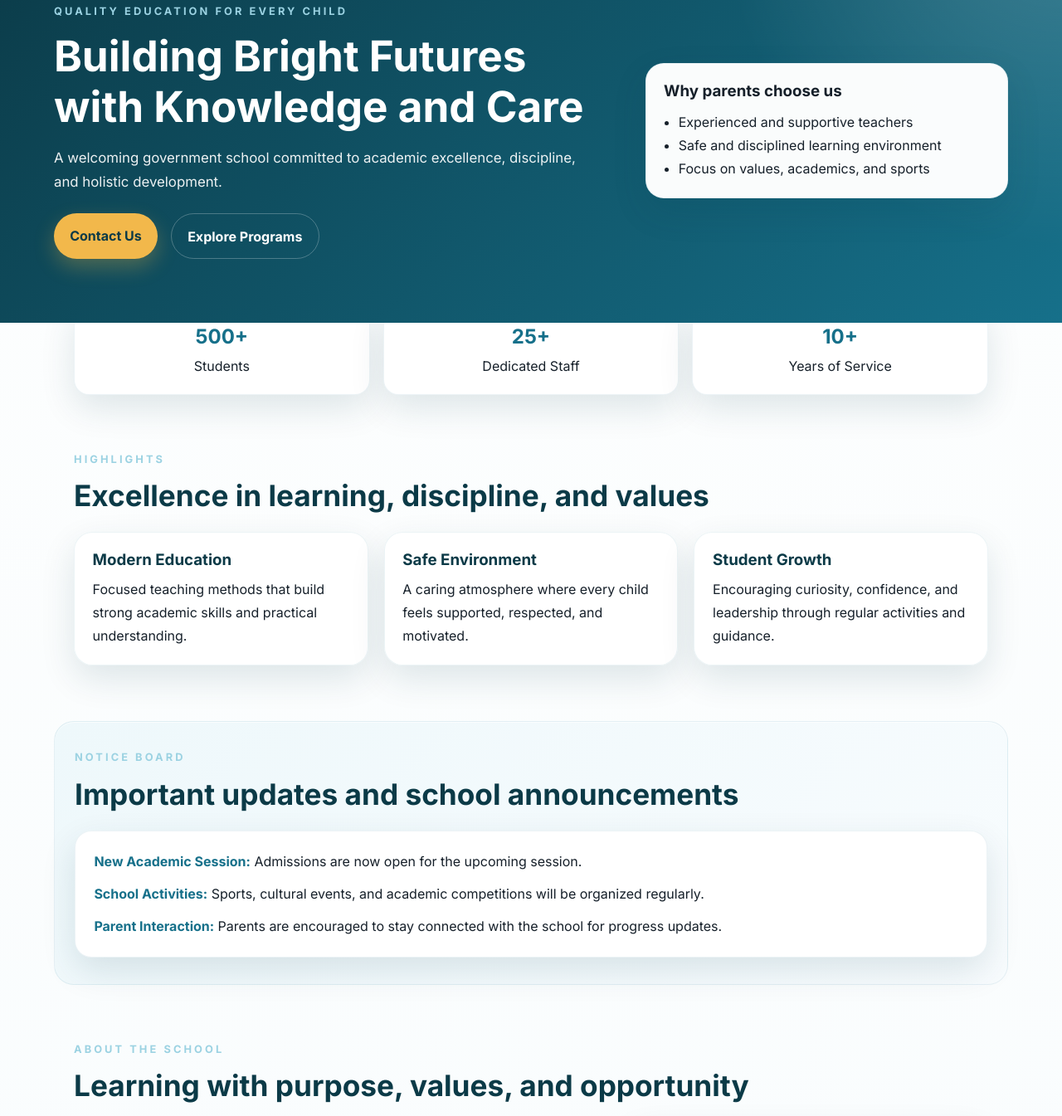
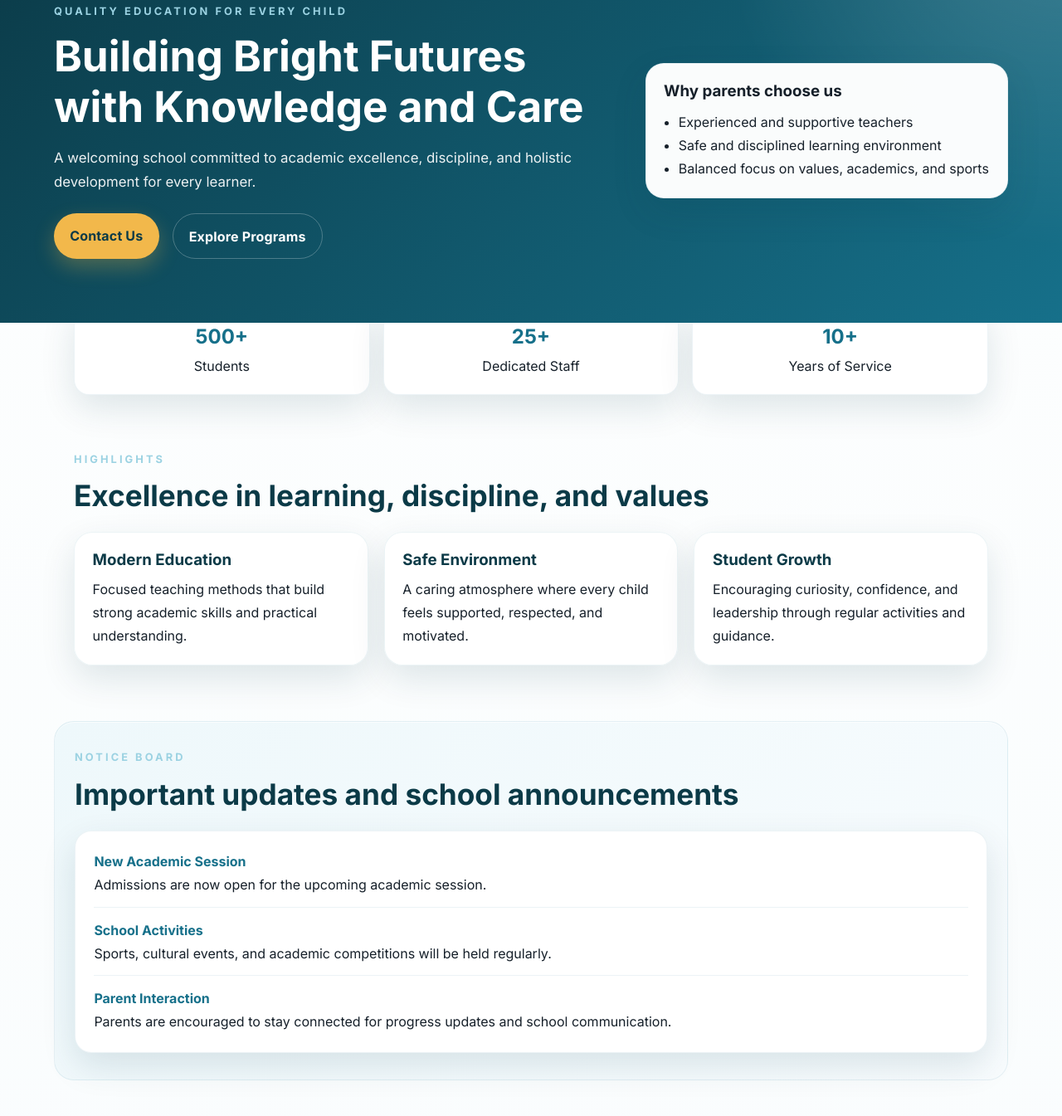
Before and after one commit to akashkr119/UMS, a website: page index.html in a window 1280 px wide. Shown: the part 115-1460 px from the top of the page at 83% size. Drawn offline with Linux system fonts and the light colour scheme.

Commit message:
Elevate page design

```diff
--- a/index.html
+++ b/index.html
@@ -35,7 +35,7 @@
           <p class="eyebrow">Quality Education for Every Child</p>
           <h1>Building Bright Futures with Knowledge and Care</h1>
           <p class="hero-text">
-            A welcoming government school committed to academic excellence, discipline, and holistic development.
+            A welcoming school committed to academic excellence, discipline, and holistic development for every learner.
           </p>
           <div class="hero-actions">
             <a class="btn btn-primary" href="#contact">Contact Us</a>
@@ -47,7 +47,7 @@
           <ul>
             <li>Experienced and supportive teachers</li>
             <li>Safe and disciplined learning environment</li>
-            <li>Focus on values, academics, and sports</li>
+            <li>Balanced focus on values, academics, and sports</li>
           </ul>
         </div>
       </div>
@@ -96,9 +96,18 @@
           <h2>Important updates and school announcements</h2>
         </div>
         <div class="notice-box">
-          <p><strong>New Academic Session:</strong> Admissions are now open for the upcoming session.</p>
-          <p><strong>School Activities:</strong> Sports, cultural events, and academic competitions will be organized regularly.</p>
-          <p><strong>Parent Interaction:</strong> Parents are encouraged to stay connected with the school for progress updates.</p>
+          <div class="notice-item">
+            <strong>New Academic Session</strong>
+            <p>Admissions are now open for the upcoming academic session.</p>
+          </div>
+          <div class="notice-item">
+            <strong>School Activities</strong>
+            <p>Sports, cultural events, and academic competitions will be held regularly.</p>
+          </div>
+          <div class="notice-item">
+            <strong>Parent Interaction</strong>
+            <p>Parents are encouraged to stay connected for progress updates and school communication.</p>
+          </div>
         </div>
       </section>
 
--- a/styles.css
+++ b/styles.css
@@ -146,6 +146,7 @@ h1 {
   border-radius: 999px;
   font-weight: 700;
   transition: transform 0.2s ease, box-shadow 0.2s ease;
+  letter-spacing: 0.01em;
 }
 
 .btn:hover {
@@ -171,6 +172,13 @@ h1 {
   box-shadow: var(--shadow);
   padding: 1.35rem;
   border: 1px solid rgba(22, 112, 138, 0.08);
+  transition: transform 0.2s ease, box-shadow 0.2s ease;
+}
+
+.hero-card:hover,
+.card:hover {
+  transform: translateY(-2px);
+  box-shadow: 0 18px 44px rgba(11, 58, 71, 0.16);
 }
 
 .hero-card ul,
@@ -251,14 +259,22 @@ h1 {
   padding: 1.4rem;
   box-shadow: var(--shadow);
   border: 1px solid rgba(19, 106, 138, 0.08);
+  display: grid;
+  gap: 0.8rem;
+}
+
+.notice-item {
+  padding-bottom: 0.8rem;
+  border-bottom: 1px solid rgba(19, 106, 138, 0.08);
+}
+
+.notice-item:last-child {
+  border-bottom: 0;
+  padding-bottom: 0;
 }
 
 .notice-box strong {
   color: var(--primary);
-}
-
-.notice-box p + p {
-  margin-top: 0.7rem;
 }
 
 .highlight-card h3 {
```
